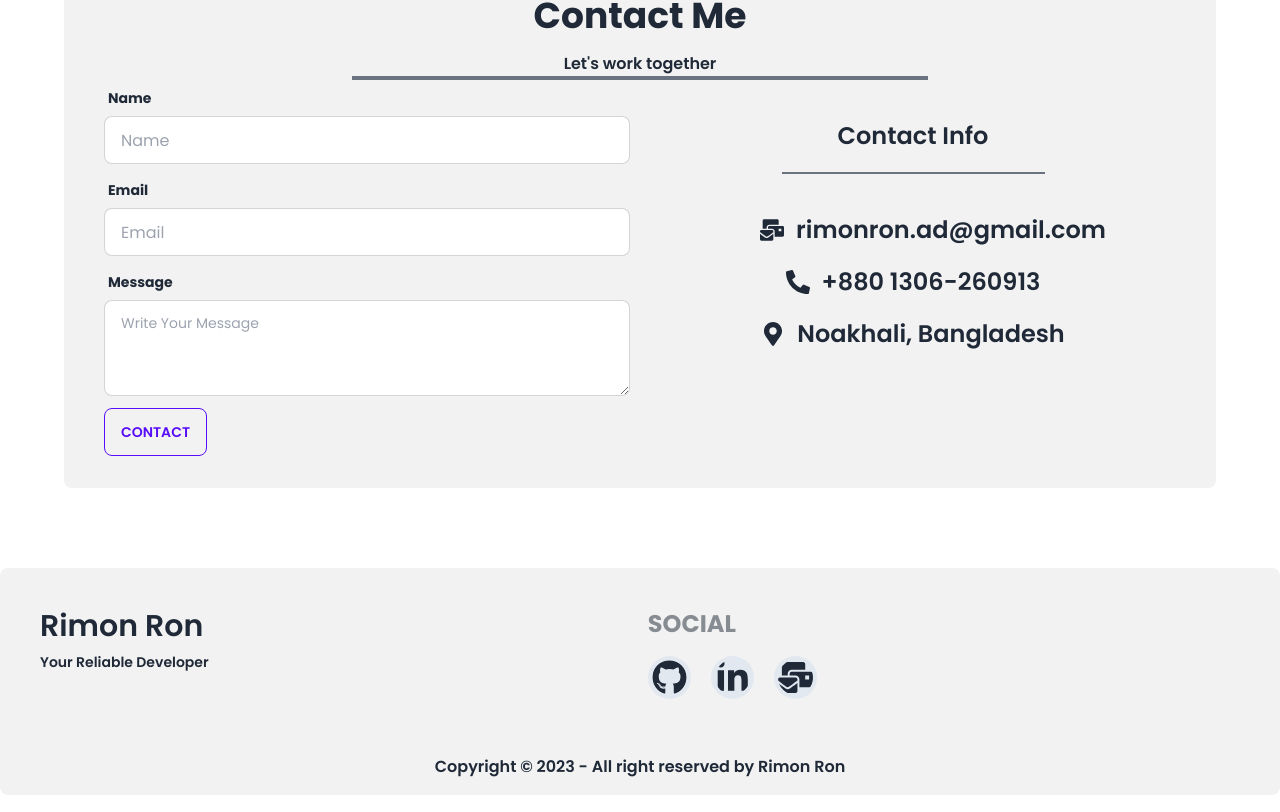
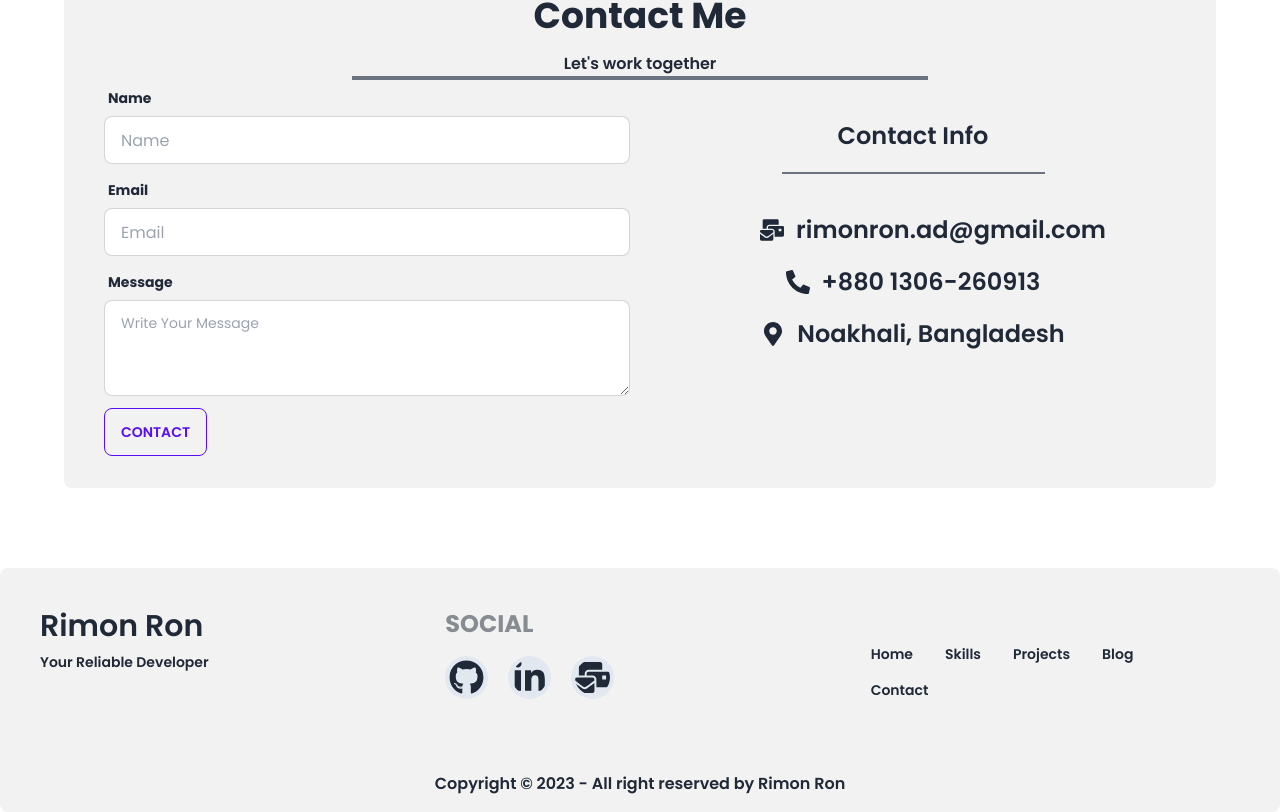
Before and after one commit to Rimon0000/my-portfolio, a React (Vite) app: page / in a window 1280 px wide. Shown: the part 2018-2830 px from the top of the page. Built offline with nearby package versions, Linux system fonts and the light colour scheme; no server answers.

Commit message:
footer done

```diff
--- a/src/pages/Home/Footer/Footer.jsx
+++ b/src/pages/Home/Footer/Footer.jsx
@@ -1,14 +1,38 @@
 import React from 'react';
 import { FaGithub, FaLinkedinIn, FaMailBulk } from 'react-icons/fa';
+import { Link } from 'react-router-dom';
 
 const Footer = () => {
+
+  const navOptions = (
+    <>
+      <li>
+        <Link className="font-semibold" to='/'>Home</Link>
+      </li>
+      <li>
+      <Link onClick={() => handleMenuItemClick('skills')} className="font-semibold" to='#Skills'>Skills</Link>
+      </li>
+      <li>
+        <Link onClick={() => handleMenuItemClick('projects')} className="font-semibold" to='#Projects'>Projects</Link>
+      </li>
+      <li>
+        <Link onClick={() => handleMenuItemClick('blog')} className="font-semibold" to='#Blog'>Blog</Link>
+      </li>
+      <li>
+        <Link onClick={() => handleMenuItemClick('contact')} className="font-semibold" to='#Contact'>Contact</Link>
+      </li>
+    </>
+  );
+
+
     return (
         <div className='bg-base-200 rounded-lg'>
-            <div className="footer p-10">
+            <div className="footer grid grid-cols-1 md:grid-cols-2 lg:grid-cols-3 justify-between p-10">
                <div>
                 <h2 className='font-semibold text-3xl'>Rimon Ron</h2>
                  <p className='font-semibold'>Your Reliable Developer</p>
                </div>
+
                <div>
                  <span className="footer-title text-2xl">Social</span>
                  <div className="grid grid-flow-col gap-5">
@@ -17,7 +41,14 @@ const Footer = () => {
                 <a href="mailTo:rimonron.ad@gmail.com"><FaMailBulk className='h-[43px] w-[43px] bg-slate-200 rounded-full p-1'></FaMailBulk></a>
                  </div>
                </div>
+
+               <div className="navbar-center mt-5 md:flex lg:flex">
+                 <ul className="menu menu-horizontal px-1">
+                   {navOptions}
+                 </ul>
+               </div>
             </div>
+
             <div className="text-center p-4 ">
                <div>
                  <p className='font-semibold'>Copyright © 2023 - All right reserved by Rimon Ron</p>
--- a/src/pages/Home/blog/Blog.jsx
+++ b/src/pages/Home/blog/Blog.jsx
@@ -10,7 +10,7 @@ const Blog = () => {
     },[])
 
     return (
-        <div className='w-[90%] mx-auto mt-20 px-10'>
+        <div id='Blog' className='w-[90%] mx-auto mt-20 px-10'>
             <h2 className='text-center text-4xl font-bold mt-10 p-5 border-b-4 border-gray-500 w-6/12 mx-auto'>My Blogs</h2>
             <div className='grid grid-cols-1 md:grid-cols-2 lg:grid-cols-2 gap-10 mt-10'>
               {
```
